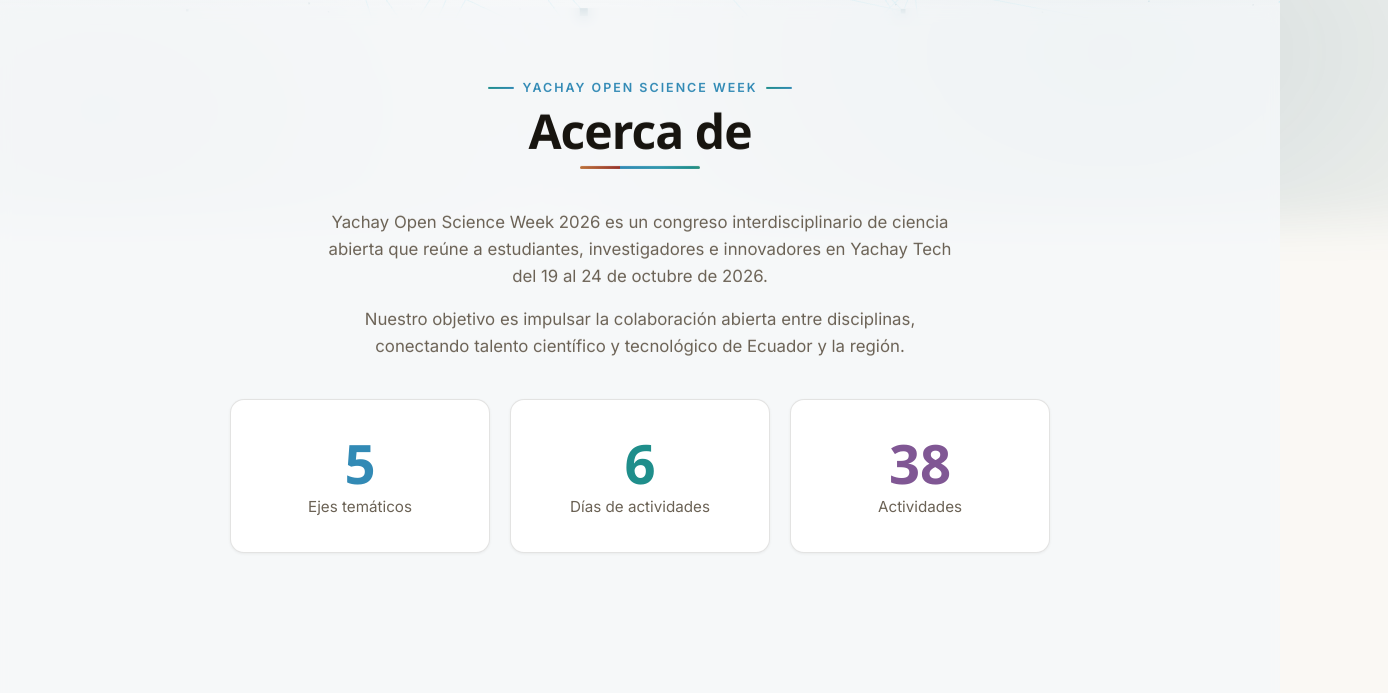
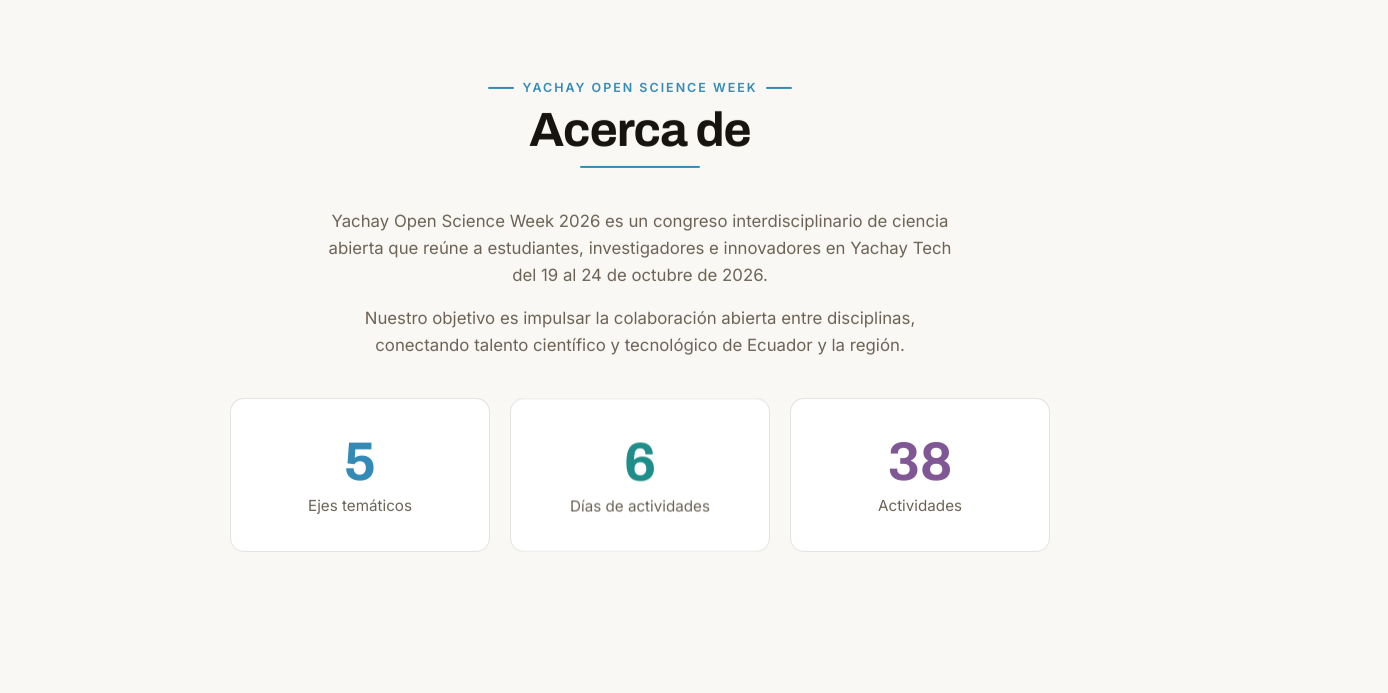
Before and after one commit to DaVas1410/yosw, an Astro site: page /es in a window 1280 px wide. Shown: the part 739-1432 px from the top of the page, 1388 px wide, since content can reach past the window. Built offline with nearby package versions, Linux system fonts and the light colour scheme; Astro itself is replaced by a stand-in of ours; animation ran at ten frames a second.

Commit message:
style: retire glass/blob scrim, retune shared utilities to flat neutral

```diff
--- a/src/layouts/Base.astro
+++ b/src/layouts/Base.astro
@@ -1,6 +1,5 @@
 ---
 import '../styles/global.css';
-import Scene3D from '../components/Scene3D.astro';
 interface Props { lang: 'es' | 'en'; title: string; }
 const { lang, title } = Astro.props;
 ---
@@ -13,12 +12,11 @@ const { lang, title } = Astro.props;
     <link rel="preconnect" href="https://fonts.googleapis.com" />
     <link rel="preconnect" href="https://fonts.gstatic.com" crossorigin />
     <link
-      href="https://fonts.googleapis.com/css2?family=Space+Grotesk:wght@500;600;700&family=Inter:wght@400;500;600&display=swap"
+      href="https://fonts.googleapis.com/css2?family=Archivo:wght@600;700;800&family=Inter:wght@400;500;600&display=swap"
       rel="stylesheet"
     />
   </head>
   <body>
-    <Scene3D />
     <slot />
     <script>
       // Reveal-on-scroll for any [data-reveal] element.
--- a/src/pages/[lang]/index.astro
+++ b/src/pages/[lang]/index.astro
@@ -19,7 +19,6 @@ const lang = Astro.params.lang as Locale;
 <Base lang={lang} title="Yachay Open Science Week 2026">
   <Nav lang={lang} />
   <Hero lang={lang} />
-  <div class="page-body">
   <About lang={lang} />
   <EjesSection lang={lang} />
   <ProgramTimeline lang={lang} />
@@ -27,6 +26,5 @@ const lang = Astro.params.lang as Locale;
   <ParticipantsPreview lang={lang} />
   <Registration lang={lang} />
   <Sponsors lang={lang} />
-  </div>
   <Footer lang={lang} />
 </Base>
--- a/src/styles/global.css
+++ b/src/styles/global.css
@@ -26,27 +26,6 @@ body {
   overflow-x: hidden;
 }
 
-/* Animated pastel gradient blobs behind everything (below the 3D canvas). */
-body::before {
-  content: '';
-  position: fixed;
-  inset: -20%;
-  z-index: -3;
-  background:
-    radial-gradient(40% 40% at 15% 20%, #35c0dd38, transparent 70%),
-    radial-gradient(45% 45% at 85% 15%, #12718b30, transparent 70%),
-    radial-gradient(50% 50% at 75% 85%, #0e516328, transparent 70%),
-    radial-gradient(40% 40% at 20% 90%, #7d9aa230, transparent 70%);
-  filter: blur(20px);
-  animation: drift 26s ease-in-out infinite alternate;
-}
-
-@keyframes drift {
-  0%   { transform: translate3d(0, 0, 0) scale(1); }
-  50%  { transform: translate3d(2%, -3%, 0) scale(1.08); }
-  100% { transform: translate3d(-3%, 2%, 0) scale(1.04); }
-}
-
 img {
   max-width: 100%;
 }
@@ -66,17 +45,13 @@ a {
   padding-inline: calc(var(--space) * 3);
 }
 
-/* ---- Reusable futuristic utilities ---- */
+/* ---- Reusable utilities ---- */
 .gradient-text {
-  background: var(--grad-spectrum);
+  background: var(--grad-brand);
   background-size: 200% auto;
   -webkit-background-clip: text;
   background-clip: text;
   color: transparent;
-  animation: shine 8s linear infinite;
-}
-@keyframes shine {
-  to { background-position: 200% center; }
 }
 
 /* ---- Symmetric section scaffold ---- */
@@ -113,7 +88,7 @@ a {
   width: 26px;
   height: 2px;
   border-radius: 2px;
-  background: var(--grad-brand);
+  background: var(--color-accent);
 }
 .section__title {
   font-family: var(--font-display);
@@ -135,11 +110,9 @@ a {
 .card {
   position: relative;
   background: var(--color-surface);
-  backdrop-filter: blur(var(--glass-blur));
-  -webkit-backdrop-filter: blur(var(--glass-blur));
   border: 1px solid var(--color-border);
   border-radius: var(--radius);
-  box-shadow: var(--shadow-sm);
+  box-shadow: none;
   overflow: hidden;
   transition: transform 0.3s cubic-bezier(0.16, 1, 0.3, 1), box-shadow 0.3s ease;
 }
@@ -152,66 +125,32 @@ a {
   content: '';
   position: absolute;
   inset: 0 0 auto 0;
-  height: 4px;
-  background: var(--accent, var(--grad-brand));
+  height: 3px;
+  background: var(--accent, var(--color-accent));
   transform: scaleX(0);
   transform-origin: left;
   transition: transform 0.4s cubic-bezier(0.16, 1, 0.3, 1);
 }
 .card--accent:hover::before { transform: scaleX(1); }
 
-/* animated gradient divider */
+/* static accent divider */
 .divider {
-  height: 3px;
+  height: 2px;
   width: 120px;
   margin: 0 auto;
-  border-radius: 3px;
-  background: var(--grad-spectrum);
-  background-size: 200% auto;
-  animation: shine 6s linear infinite;
-}
-
-@keyframes floaty {
-  0%, 100% { transform: translateY(0); }
-  50% { transform: translateY(-8px); }
+  border-radius: 2px;
+  background: var(--color-accent);
 }
 
 .glass {
   background: var(--color-surface);
-  backdrop-filter: blur(var(--glass-blur));
-  -webkit-backdrop-filter: blur(var(--glass-blur));
   border: 1px solid var(--color-border);
   box-shadow: var(--shadow-sm);
 }
 
-/* Frosted glass for the card token used across components */
 section {
   position: relative;
   z-index: 1;
-}
-
-/* Translucent scrim for everything after the hero: the 3D backdrop stays
-   visible in the hero, then dims behind the content so text stays legible. */
-.page-body {
-  position: relative;
-  z-index: 1;
-  background: rgba(246, 248, 251, 0.82);
-  backdrop-filter: blur(7px) saturate(1.05);
-  -webkit-backdrop-filter: blur(7px) saturate(1.05);
-}
-/* soft top edge so the scrim fades in from the vivid hero */
-.page-body::before {
-  content: '';
-  position: absolute;
-  top: -80px;
-  left: 0;
-  right: 0;
-  height: 80px;
-  background: linear-gradient(to bottom, transparent, rgba(246, 248, 251, 0.82));
-  pointer-events: none;
-}
-@media (prefers-reduced-motion: reduce) {
-  .page-body { backdrop-filter: none; -webkit-backdrop-filter: none; background: #f6f8fb; }
 }
 
 /* ---- Scroll reveal ---- */
@@ -229,6 +168,5 @@ section {
 
 @media (prefers-reduced-motion: reduce) {
   html { scroll-behavior: auto; }
-  body::before { animation: none; }
   [data-reveal] { opacity: 1; transform: none; transition: none; }
 }
```
Lines whose indentation alone changed are shown as unchanged.
